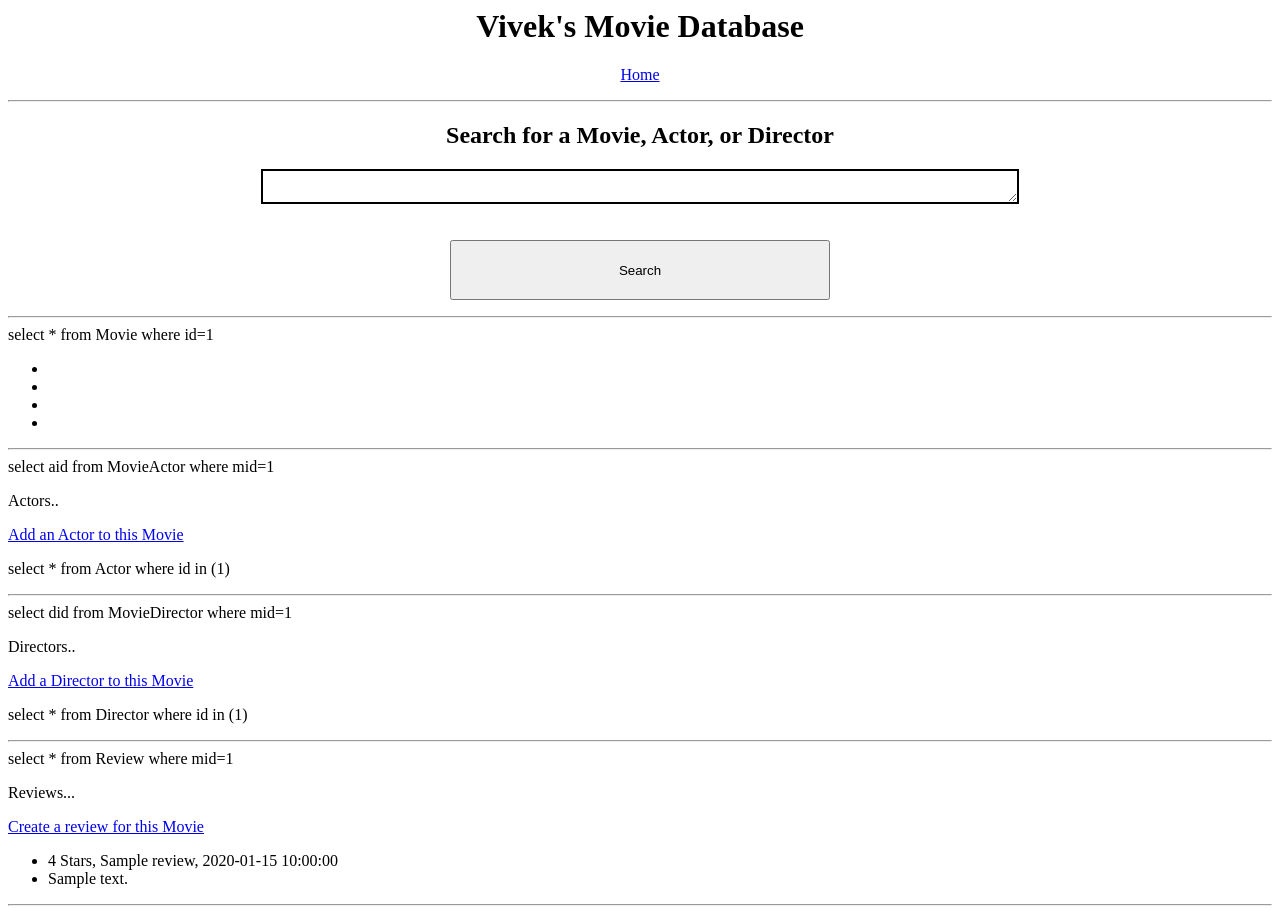
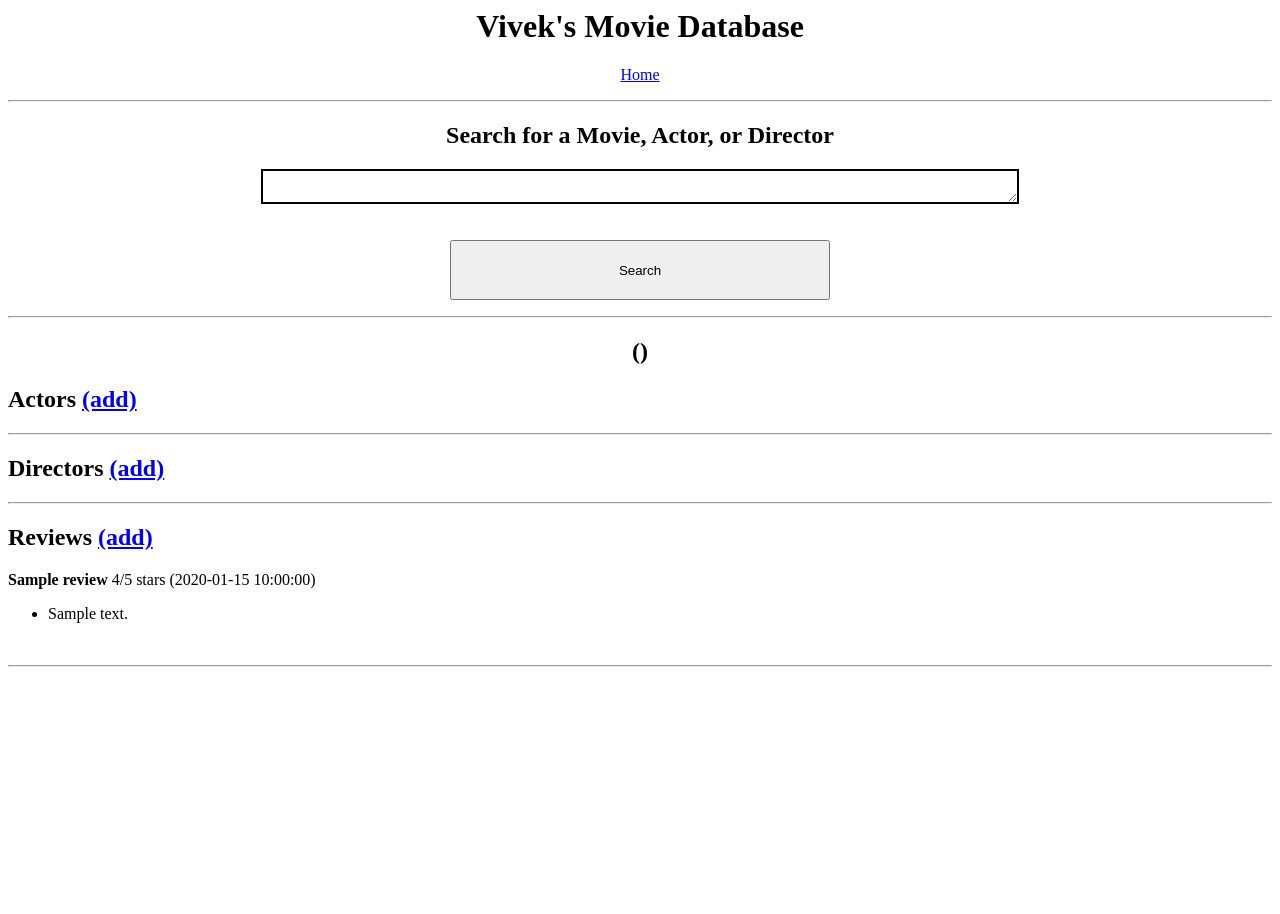
Before and after one commit to vivsiv/database-systems, a PHP site: page /movie.php?movie_id=1 in a window 1280 px wide. After the commit the page ends 667 px from the top, so only its background shows below. Run offline with PHP 8.4, Linux system fonts and the light colour scheme; tables that the repository leaves empty hold one stand-in row (values such as "Sample post").

Commit message:
snazz up the movie browse page

```diff
--- a/P1C/www/assets/style.css
+++ b/P1C/www/assets/style.css
@@ -27,3 +27,11 @@
 	width: 30%;
 	height: 60px;
 }
+
+.page_header {
+	text-align: center;
+}
+
+.page_centered {
+	text-align: center;
+}
--- a/P1C/www/movie.php
+++ b/P1C/www/movie.php
@@ -7,42 +7,38 @@
 		$movie_id = intval(sanitize_string($_GET["movie_id"], $db_connection));
 		$movie_base_query = "select * from Movie where id=%d";
 		$movie_query = sprintf($movie_base_query, $movie_id);
-		print $movie_query . "<br/>";
+		//print $movie_query . "<br/>";
 		$movie = run_query($movie_query, $db_connection);
 
 		$movie_attr = mysql_fetch_array($movie, MYSQL_ASSOC);
-		print "<ul>";
-		printf("<li>%s</li>", $movie_attr["title"]);
-		printf("<li>%s</li>", $movie_attr["year"]);
-		printf("<li>%s</li>", $movie_attr["rating"]);
-		printf("<li>%s</li>", $movie_attr["company"]);
-		print "</ul>";
-		print "<hr/>";
+		printf("<h2 class='page_header'>%s (%s)</h2>", $movie_attr["title"], $movie_attr["year"]);
+		printf("<h4 class='page_centered'>%s %s</h4>", $movie_attr["rating"], $movie_attr["company"]);
 
-		$movie_actor_base_query = "select aid from MovieActor where mid=%d";
+		$movie_actor_base_query = "select aid,role from MovieActor where mid=%d";
 		$movie_actor_query = sprintf($movie_actor_base_query, $movie_id);
-		print $movie_actor_query . "<br/>";
+		//print $movie_actor_query . "<br/>";
 		$movie_actors = run_query($movie_actor_query, $db_connection);
 
-		print "<p>Actors..</p>";
 		$url_safe_title = str_replace(" ", "+", $movie_attr["title"]);
 		$movie_actor_link = sprintf("movie_actor_form.php?movie_id=%d&movie_title=%s", $movie_id ,$url_safe_title);
-		print "<p><a href=$movie_actor_link>Add an Actor to this Movie</a></p>";
+		print "<h2>Actors <a href=$movie_actor_link>(add)</a></h2>";
 		if (mysql_num_rows($movie_actors) > 0){
 			$aids = array();
+			$roles = array();
 			while ($movie_actor_row = mysql_fetch_array($movie_actors, MYSQL_ASSOC)){
-				array_push($aids,$movie_actor_row['aid']);
+				array_push($aids,$movie_actor_row["aid"]);
+				$roles[$movie_actor_row["aid"]] = $movie_actor_row["role"];
 			}
 			$aid_string = implode(",",$aids);
 			$actor_base_query = "select * from Actor where id in (%s)";
 			$actor_query = sprintf($actor_base_query, $aid_string);
-			print $actor_query . "<br/>";
+			//print $actor_query . "<br/>";
 			$actors = run_query($actor_query, $db_connection);
 
 			print "<ul>";
 			while ($actor_row = mysql_fetch_array($actors, MYSQL_ASSOC)){
-				$actor_link = sprintf("actor.php?actor_id=%d", intval($actor_row['id']));
-				printf("<li><a href=%s>%s %s</a></li>", $actor_link, $actor_row["first"], $actor_row["last"]);
+				$actor_link = sprintf("actor.php?actor_id=%d", intval($actor_row["id"]));
+				printf("<li><a href=%s>%s %s</a> ... %s</li>", $actor_link, $actor_row["first"], $actor_row["last"], $roles[$actor_row["id"]]);
 			}
 			print "</ul>";
 		}
@@ -50,13 +46,12 @@
 
 		$movie_director_base_query = "select did from MovieDirector where mid=%d";
 		$movie_director_query = sprintf($movie_director_base_query, $movie_id);
-		print $movie_director_query . "<br/>";
+		//print $movie_director_query . "<br/>";
 		$movie_directors = run_query($movie_director_query, $db_connection);
 
-		print "<p>Directors..</p>";
 		$url_safe_title = str_replace(" ", "+", $movie_attr["title"]);
 		$movie_director_link = sprintf("movie_director_form.php?movie_id=%d&movie_title=%s", $movie_id ,$url_safe_title);
-		print "<p><a href=$movie_director_link>Add a Director to this Movie</a></p>";
+		print "<h2>Directors <a href=$movie_director_link>(add)</a></h2>";
 		if (mysql_num_rows($movie_directors) > 0){
 			$dids = array();
 			while ($movie_director_row = mysql_fetch_array($movie_directors, MYSQL_ASSOC)){
@@ -65,7 +60,7 @@
 			$did_string = implode(",",$dids);
 			$director_base_query = "select * from Director where id in (%s)";
 			$director_query = sprintf($director_base_query, $did_string);
-			print $director_query . "<br/>";
+			//print $director_query . "<br/>";
 			$directors = run_query($director_query, $db_connection);
 
 			print "<ul>";
@@ -79,19 +74,19 @@
 
 		$review_base_query = "select * from Review where mid=%d";
 		$review_query = sprintf($review_base_query, $movie_id);
-		print $review_query . "<br/>";
+		//print $review_query . "<br/>";
 		$reviews = run_query($review_query, $db_connection);
 
-		print "<p>Reviews...</p>";
 		$url_safe_title = str_replace(" ", "+", $movie_attr["title"]);
 		$review_link = sprintf("review_form.php?movie_id=%d&movie_title=%s", $movie_id, $url_safe_title);
-		print "<p><a href=$review_link>Create a review for this Movie</a></p>";
+		print "<h2>Reviews <a href=$review_link>(add)</a></h2>";
 		if (mysql_num_rows($reviews) > 0){
 			while ($review_row = mysql_fetch_array($reviews, MYSQL_ASSOC)){
+				printf("<p><b>%s</b> %d/5 stars (%s)</p>", $review_row["name"], $review_row["rating"], $review_row['time']);
 				print "<ul>";
-				printf("<li>%d Stars, %s, %s</li>", $review_row["rating"], $review_row["name"], $review_row["time"]);
 				printf("<li>%s</li>", $review_row["comment"]);
 				print "</ul>";
+				print "<br/>";
 			}
 		}
 		else {
```
